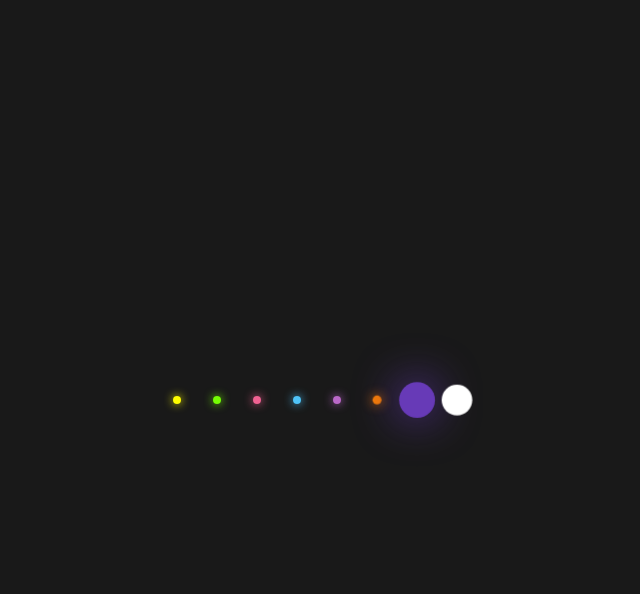
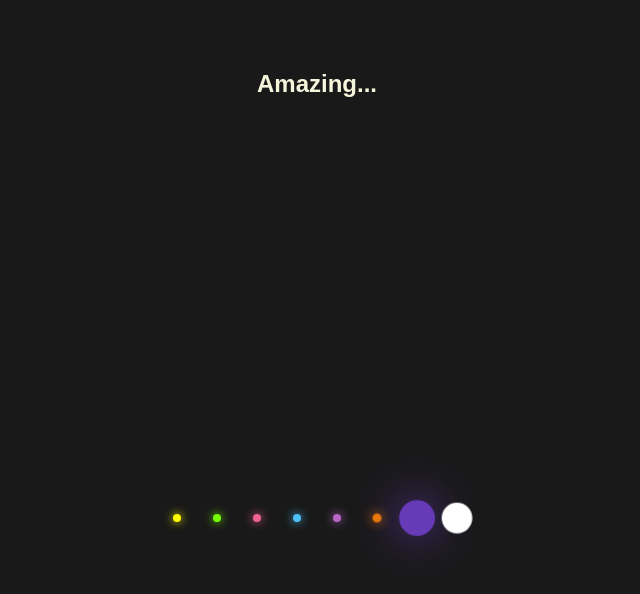
Before and after one commit to Charles-Speitz/my-first-repo, a plain HTML site: page index.html in a window 1280 px wide. Shown: the whole page, without its empty margins (323-963 px from the left). Drawn offline with Linux system fonts and the light colour scheme.

Commit message:
added header

```diff
--- a/index.html
+++ b/index.html
@@ -7,6 +7,8 @@
   <title>Glowing Dots</title>
 </head>
 <body>
+ <div>
+    <h2>Amazing...</h2>
   <ul>
       <li></li>
       <li></li>
@@ -17,5 +19,6 @@
       <li></li>
       <li></li>
   </ul>
+ </div>
 </body>
 </html>
--- a/styles.css
+++ b/styles.css
@@ -7,7 +7,7 @@ body {
 
 h2 {
   text-align: center;
-  color: white;
+  color: beige;
   margin-top: 70px;
 }
 
```
Lines whose indentation alone changed are shown as unchanged.
